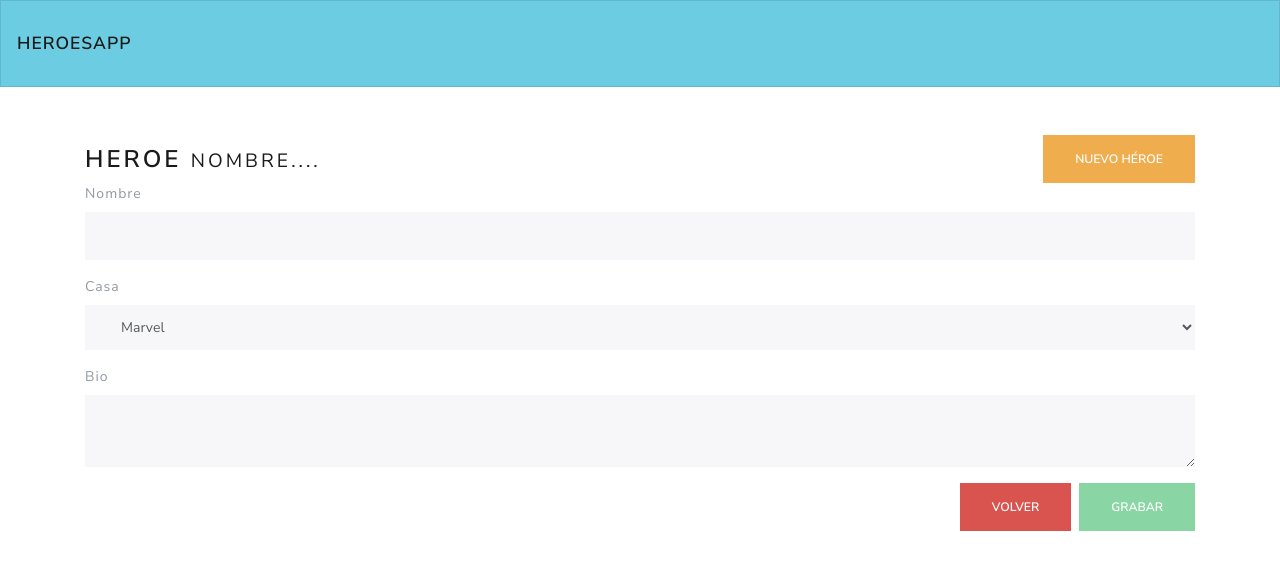
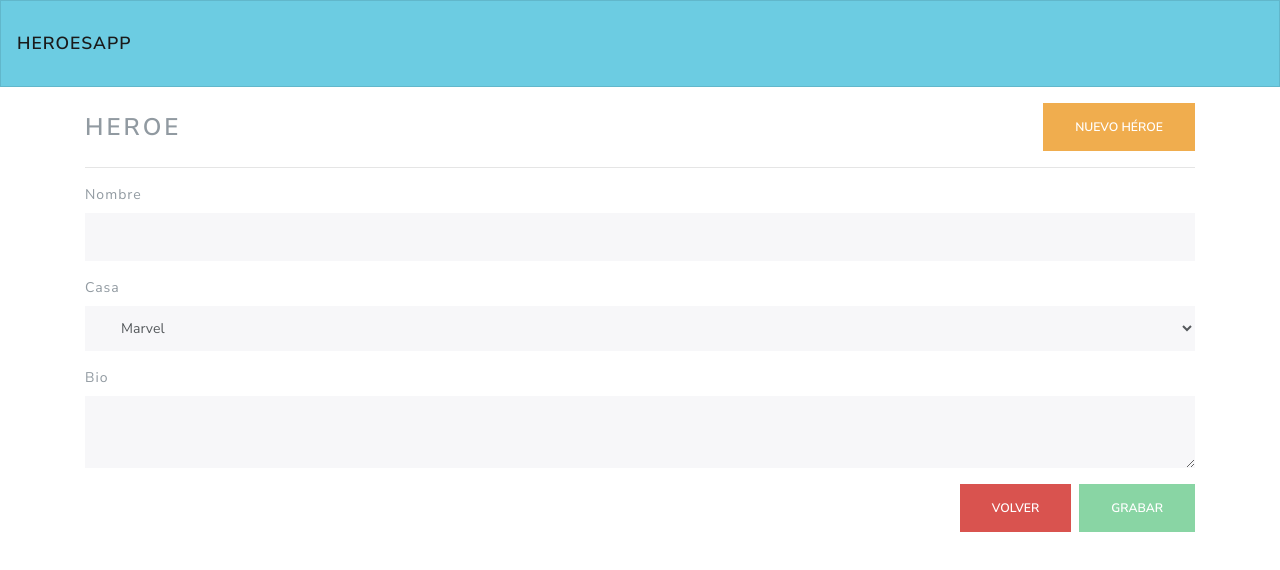
Before and after one commit to cursos-udemy/angular-heroes-firebase, an Angular app: page /heroe/1 in a window 1280 px wide. Shown: the top 570 px of the page. Built offline with nearby package versions, Linux system fonts and the light colour scheme; no server answers.

Commit message:
mejoras de pantallas

```diff
--- a/src/app/app.component.html
+++ b/src/app/app.component.html
@@ -1,5 +1,5 @@
 <app-navbar></app-navbar>
-<div class="container mt-5">
+<div class="container mt-3">
 
   <router-outlet></router-outlet>
 
--- a/src/app/components/heroes/heroe.component.html
+++ b/src/app/components/heroes/heroe.component.html
@@ -1,11 +1,12 @@
 <div class="row">
-  <div class="col-md-8  align-self-center mt-2">
-    <h3>Heroe <small>nombre....</small></h3>
+  <div class="col-md-4 align-self-center mt-2">
+    <h3 class="text-secondary">Heroe <small class="text-primary">{{heroe.nombre}}</small></h3>
   </div>
-  <div class="col-md-4 text-right">
-      <button class="btn btn-warning" type="submit" (click)="nuevoHeroe(formHeroe)">Nuevo Héroe</button>
-    </div>
+  <div class="col-md-8 text-right">
+    <button class="btn btn-warning" type="submit" (click)="nuevoHeroe(formHeroe)">Nuevo Héroe</button>
   </div>
+</div>
+<hr>
 
 <div class="row mb-3 animated fadeIn fast">
   <div class="col-md-12">
--- a/src/app/components/heroes/heroe.component.ts
+++ b/src/app/components/heroes/heroe.component.ts
@@ -20,12 +20,10 @@ export class HeroeComponent implements OnInit {
     private activatedRouted: ActivatedRoute
   ) {
     activatedRouted.params.subscribe(params => {
-      console.log("Params: ", params);
       this.id = params["id"];
-      this.nuevo = (this.id == "nuevo");
+      this.nuevo = this.id == "nuevo";
       if (!this.nuevo) {
-        this.heroesService.getHeroe(this.id).subscribe ((data:any) => {
-          console.log(data);
+        this.heroesService.getHeroe(this.id).subscribe((data: any) => {
           this.heroe = data;
         });
       }
@@ -45,7 +43,6 @@ export class HeroeComponent implements OnInit {
     if (this.nuevo) {
       this.heroesService.nuevoHeroe(this.heroe).subscribe(
         (data: any) => {
-          console.log("servicio.guardar(): ", data);
           this.router.navigate(["/heroe", data.name]);
         },
         error => {
@@ -55,7 +52,7 @@ export class HeroeComponent implements OnInit {
     } else {
       this.heroesService.actualizarHeroe(this.heroe, this.id).subscribe(
         (data: any) => {
-          console.log("servicio.guardar(): ", data);
+          // console.log("servicio.guardar(): ", data);
         },
         error => {
           console.error("Error al guardar: ", error);
@@ -64,8 +61,8 @@ export class HeroeComponent implements OnInit {
     }
   }
 
-  public nuevoHeroe(form:NgForm) {
-    this.router.navigate(["/heroe","nuevo"]);
+  public nuevoHeroe(form: NgForm) {
+    this.router.navigate(["/heroe", "nuevo"]);
     form.reset({
       casa: "MARVEL"
     });
--- a/src/app/components/heroes/heroes.component.html
+++ b/src/app/components/heroes/heroes.component.html
@@ -28,7 +28,13 @@
               <a href="#" (click)="borrarHeroe(k);"><i class="far fa-trash-alt fa-lg text-secondary"></i></a>
             </td>
           </tr>
-        </tbody>
+          <tr *ngIf="(heroes | keys).length == 0 && !loading">
+            <td colspan="4">Vaya, no hay heroes en la lista!</td>
+          </tr>
+          <tr *ngIf="loading">
+              <td colspan="4">Cargando heroes desde firebase, espere por favor!</td>
+            </tr>
+          </tbody>
       </table>
     </div>
   </div>
--- a/src/app/components/heroes/heroes.component.ts
+++ b/src/app/components/heroes/heroes.component.ts
@@ -1,30 +1,38 @@
-import { Component, OnInit } from '@angular/core';
-import { HeroesService } from '../../services/heroes.service';
+import { Component, OnInit } from "@angular/core";
+import { HeroesService } from "../../services/heroes.service";
 
 @Component({
-  selector: 'app-heroes',
-  templateUrl: './heroes.component.html',
+  selector: "app-heroes",
+  templateUrl: "./heroes.component.html",
   styles: []
 })
 export class HeroesComponent implements OnInit {
+  public heroes: any = [];
+  public loading: boolean = true;
 
-  public heroes:any = [];
-
-  constructor(private heroesService:HeroesService) {
+  constructor(private heroesService: HeroesService) {
     this.cargarHeroes();
   }
 
-  ngOnInit() {
+  ngOnInit() {}
+
+  private cargarHeroes() {
+    this.loading = true;
+    this.heroesService.getHeroes().subscribe(
+      data => {
+        this.heroes = data;
+      },
+      error => {
+        console.error("Error al cargar heroes", error);
+      },
+      () => {
+        console.log("finalizacion cargar heroes");
+        this.loading = false;
+      }
+    );
   }
 
-  private cargarHeroes() {
-    this.heroesService.getHeroes().subscribe (data => {
-      this.heroes = data;
-    });
-  }
-
-  public borrarHeroe (key$:string) {
-    console.log("Eliminar heroe: ", key$);
+  public borrarHeroe(key$: string) {
     this.heroesService.eliminarHeroe(key$).subscribe(
       (data: any) => {
         if (!data) {
@@ -35,7 +43,7 @@ export class HeroesComponent implements OnInit {
       error => {
         console.error("Error al borrarHeroe: ", error);
       }
-    );;
+    );
     return false;
   }
 }
```
